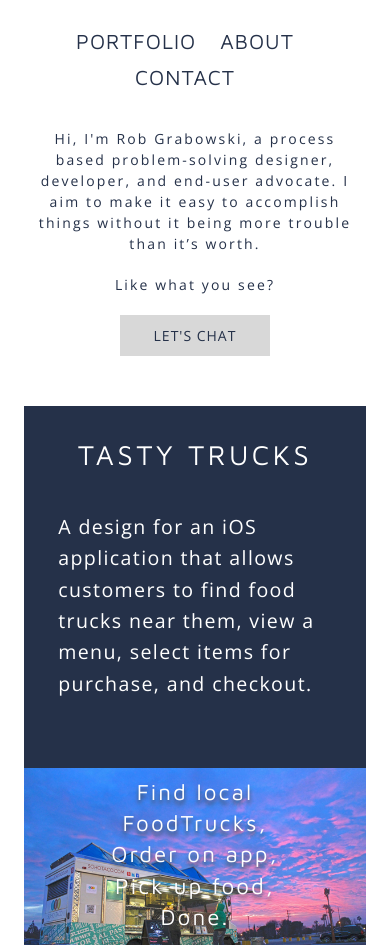
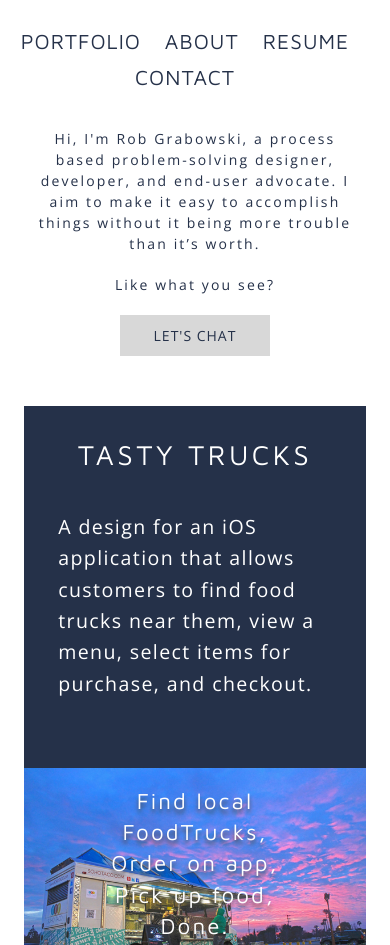
Before and after one commit to RobGrabowski/portfolio, a plain HTML site: page case-studies/tasty-trucks.html in a window 390 px wide. Shown: the part 124-1069 px from the top of the page. Drawn offline with nearby package versions, Linux system fonts and the light colour scheme; a web font is replaced by a local one.

Commit message:
Added Resume to site

```diff
--- a/case-studies/tasty-trucks.html
+++ b/case-studies/tasty-trucks.html
@@ -43,6 +43,7 @@ AAAASUVORK5CYII=" rel="icon" type="image/x-icon" />
                                 <li><a href="../index.html" class="navbar-link">Portfolio</a></li>
 <!--                                <li><a href=".." class="navbar-link">Toolbox</a></li>-->
                                 <li><a href="../about.html" class="navbar-link">About</a></li>
+                                <li><a href="../assets/rob-grabowski-resume.pdf" class="navbar-link">Resume</a></li>
                                 <li><a href="../contact.html" class="navbar-link">Contact</a></li>
                             </ul>
                   </div>
@@ -64,6 +65,7 @@ AAAASUVORK5CYII=" rel="icon" type="image/x-icon" />
                                <li><a href="../index.html" class="navbar-link">Portfolio</a></li>
 <!--                                <li><a href=".." class="navbar-link">Toolbox</a></li>-->
                                 <li><a href="../about.html" class="navbar-link">About</a></li>
+                                <li><a href="../assets/rob-grabowski-resume.pdf" class="navbar-link">Resume</a></li>
                                 <li><a href="../contact.html" class="navbar-link">Contact</a></li>
                             </ul>
                          </div>
--- a/styles/main.css
+++ b/styles/main.css
@@ -650,8 +650,11 @@ table{
         font-size: 1.6em;
         line-height: 1.5;
     }
+    .study-intro-text h2:first-child{
+        padding-top: 5%;
+    }
     .study-intro-text h2:last-child{
-/*        padding-bottom: 10%;*/
+        padding-bottom: 5%;
     }
     .stories{
         display: inline;
```
Also changed, not shown: about.html (+2 -0 lines), case-studies/timothy-malone-wines.html (+2 -0 lines), case-studies/tone-control.html (+2 -0 lines), case-studies/your-private-eyestylist.html (+2 -0 lines), contact.html (+2 -0 lines), index.html (+2 -0 lines), 1 other file.
